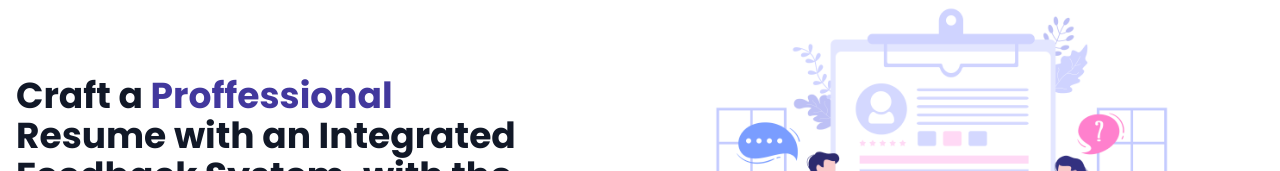
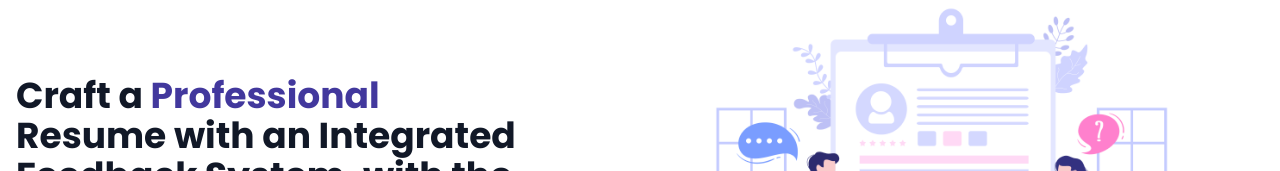
Before and after one commit to pesto-students/front-end-repo-binarywizards, a React (Vite) app: page / in a window 1280 px wide. Shown: the part 203-374 px from the top of the page. Built offline with nearby package versions, Linux system fonts and the light colour scheme.

Commit message:
fix: spell correction

```diff
--- a/src/pages/home-page.jsx
+++ b/src/pages/home-page.jsx
@@ -35,7 +35,7 @@ const HomePage = () => {
                     Craft a{" "}
                     <strong className="text-primary font-bold">
                       {" "}
-                      Proffessional{" "}
+                      Professional{" "}
                     </strong>{" "}
                     Resume with an Integrated Feedback System, with the power of
                     <span className="text-primary mx-1 whitespace-nowrap">
```
